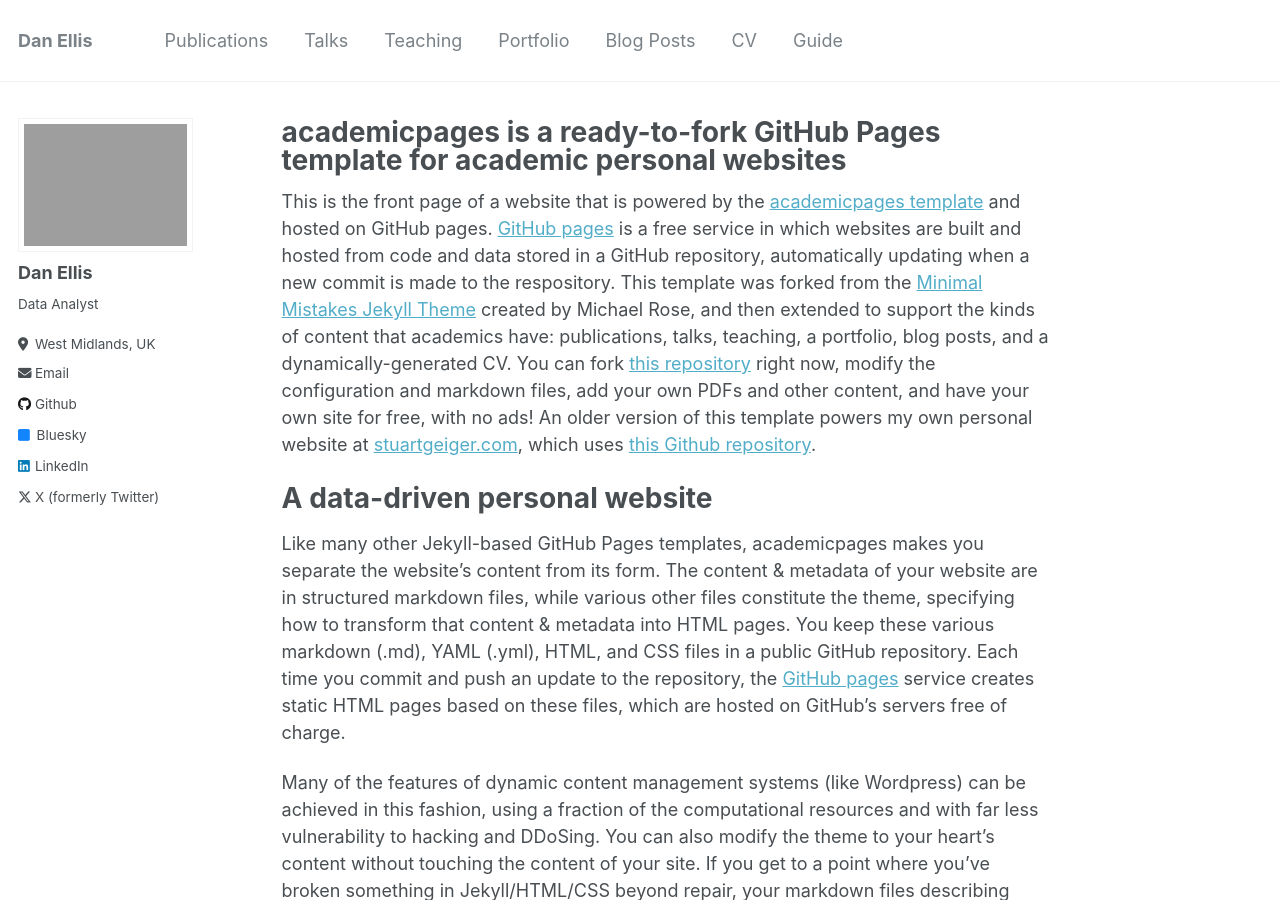
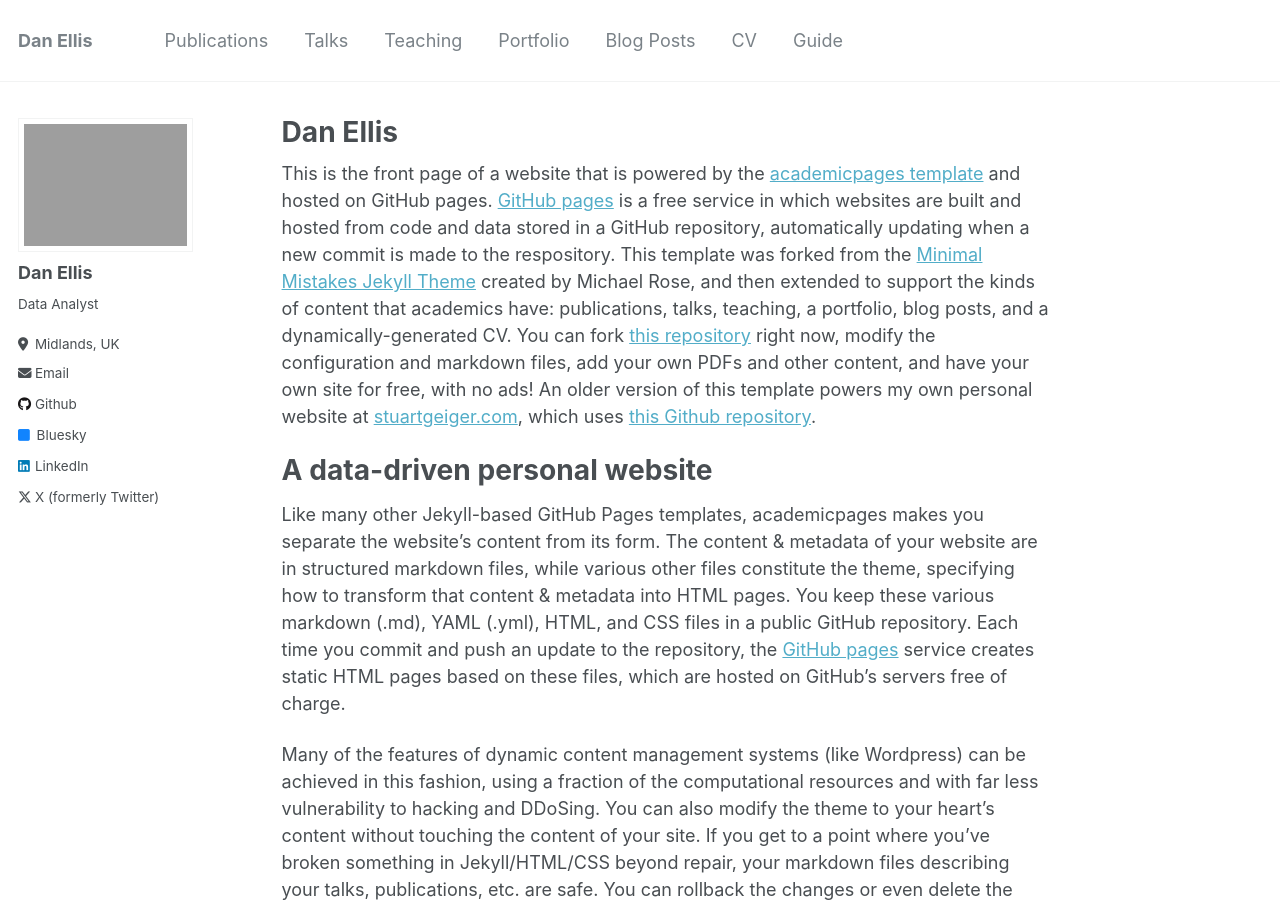
Before and after one commit to danellisprojects/danellisprojects.github.io, a Jekyll site: the page built from _pages/about.md, in a window 1280 px wide and 900 px high. Built offline with Jekyll 4.4.1, drawn with Linux system fonts in a browser that asks for light colours.

Commit message:
Site title

```diff
--- a/_config.yml
+++ b/_config.yml
@@ -25,7 +25,7 @@
   name             : "Dan Ellis"
   pronouns         : # example: "she/her"
   bio              : "Data Analyst"
-  location         : "West Midlands, UK"
+  location         : "Midlands, UK"
   employer         : # "Red Brick University"
   uri              : # URL
   email            : "dandata2006@hotmail.com"
--- a/_pages/about.md
+++ b/_pages/about.md
@@ -1,6 +1,6 @@
 ---
 permalink: /
-title: "academicpages is a ready-to-fork GitHub Pages template for academic personal websites"
+title: "Dan Ellis"
 author_profile: true
 redirect_from:
   - /about/
```
